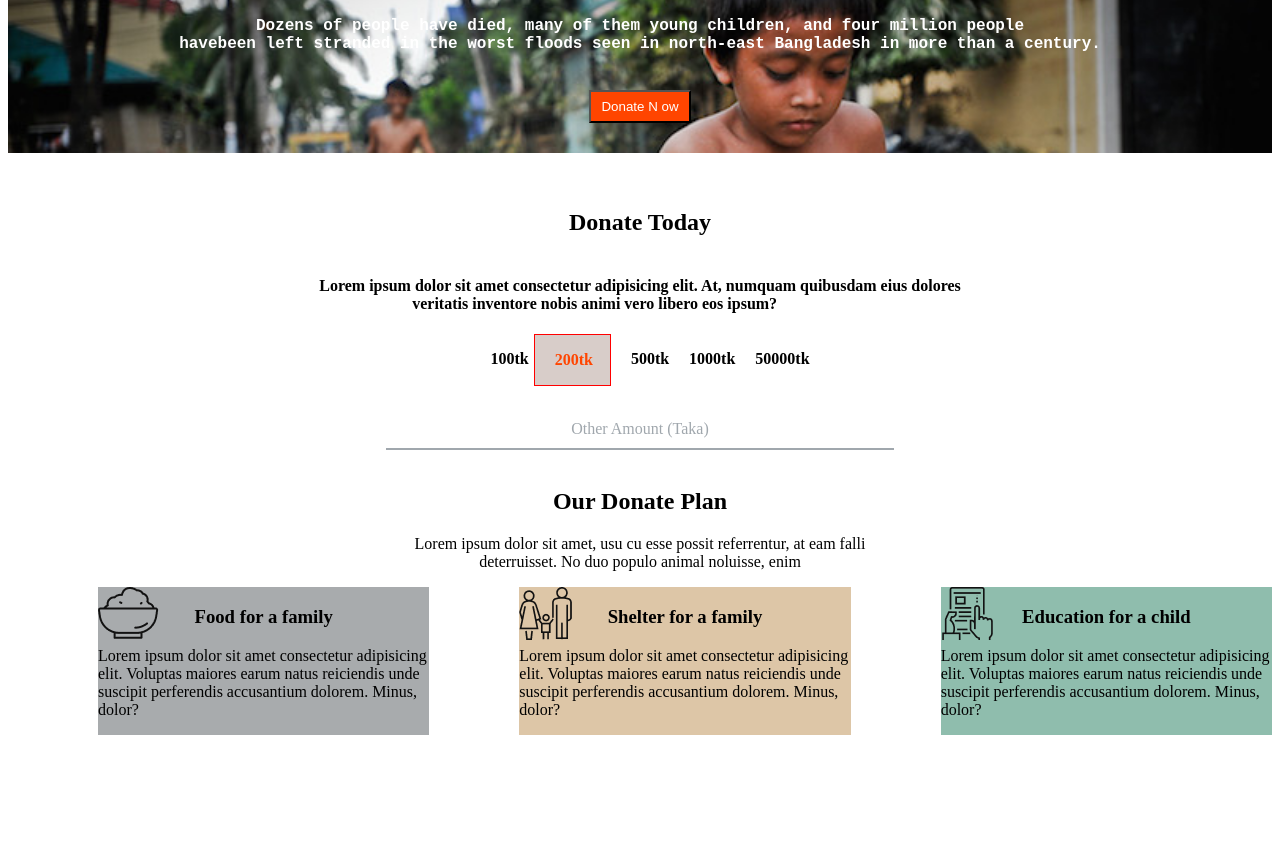
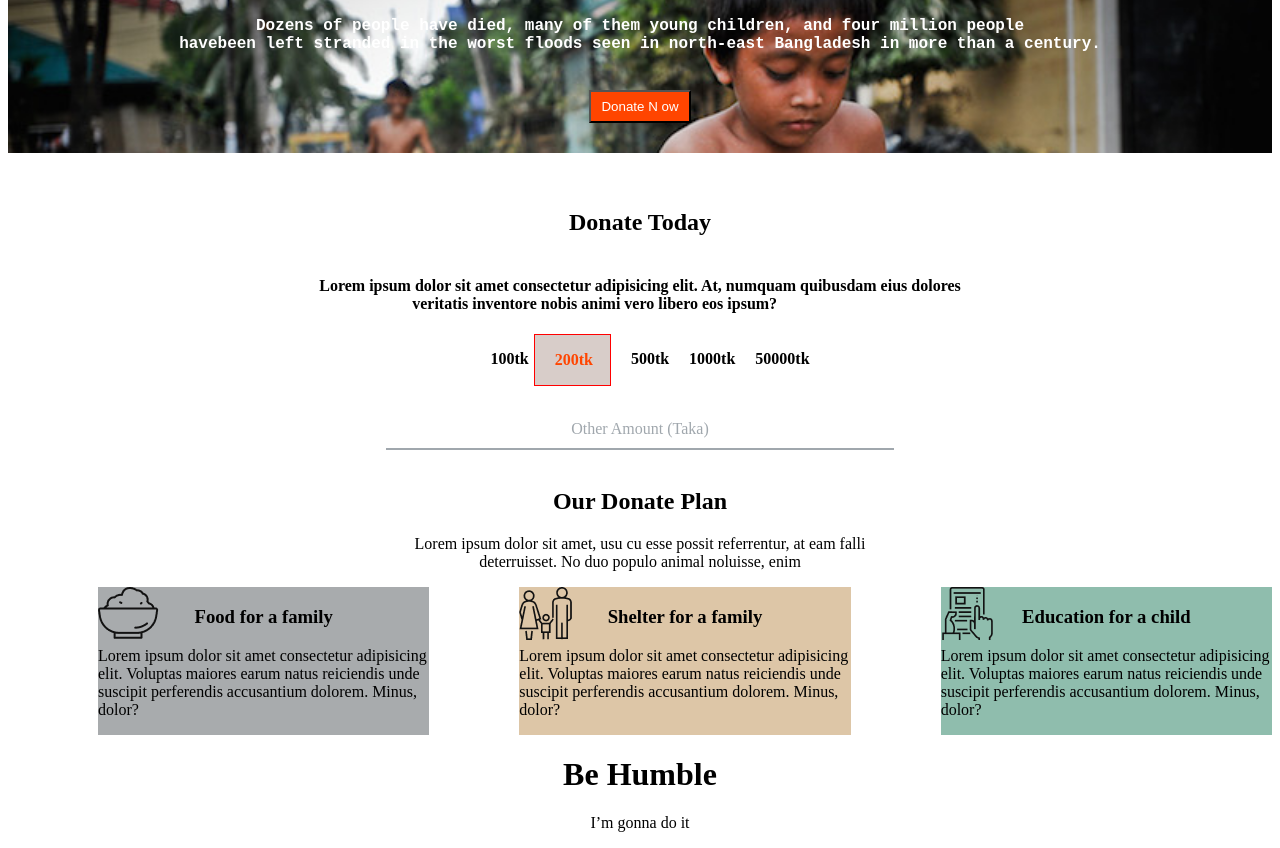
Before and after one commit to shamimkhan11/BD-DEVELOPER, a plain HTML site: page index.html in a window 1280 px wide. Shown: the part 152-1000 px from the top of the page. Before the commit the page ends 895 px from the top, so only its background shows below. Drawn offline with Linux system fonts and the light colour scheme.

Commit message:
footer added

```diff
--- a/index.html
+++ b/index.html
@@ -93,5 +93,9 @@
 
     </div>
 </body>
+<footer>
+    <h1>Be Humble</h1>
+    <p>I’m gonna do it</p>
+</footer>
 
 </html>
--- a/style.css
+++ b/style.css
@@ -148,3 +148,7 @@ h6 {
     background-color: rgb(143, 189, 173);
     margin-left: 90px;
 }
+
+footer p {
+    text-align: center;
+}
```
